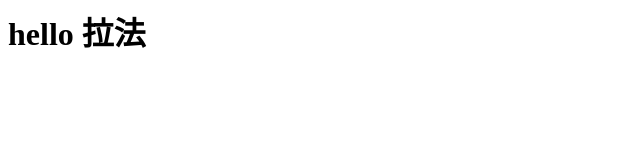
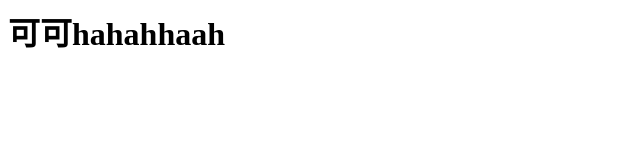
Before and after one commit to huazhengyin/nacos, a plain HTML site: page index.html in a window 1280 px wide. Shown: the whole page, without its empty margins (0-640 px from the left). Drawn offline with Linux system fonts and the light colour scheme.

Commit message:
feature1 update index.html

```diff
--- a/index.html
+++ b/index.html
@@ -1,7 +1,7 @@
 <html>
 <body>
 
-<h1>hello 拉法</h1>
+<h1>可可hahahhaah</h1>
 
 </body>
 </html>
```
